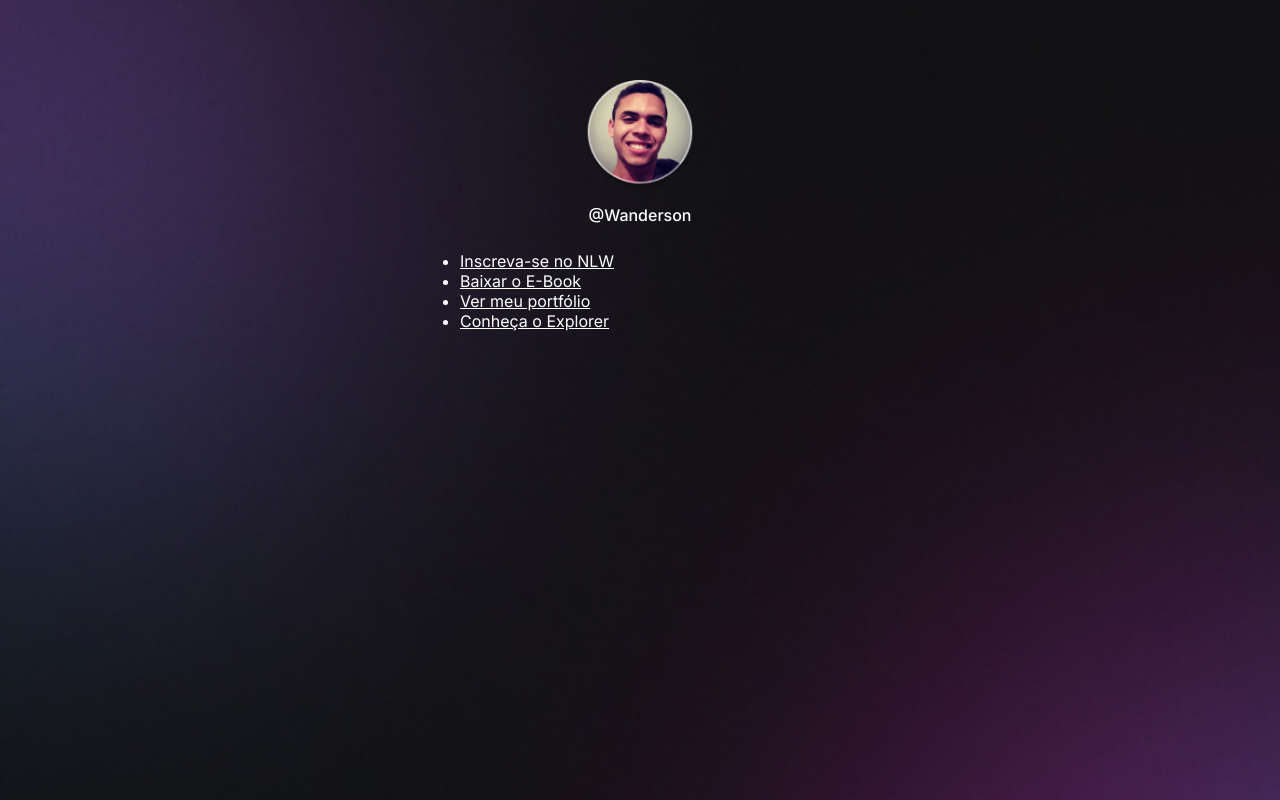
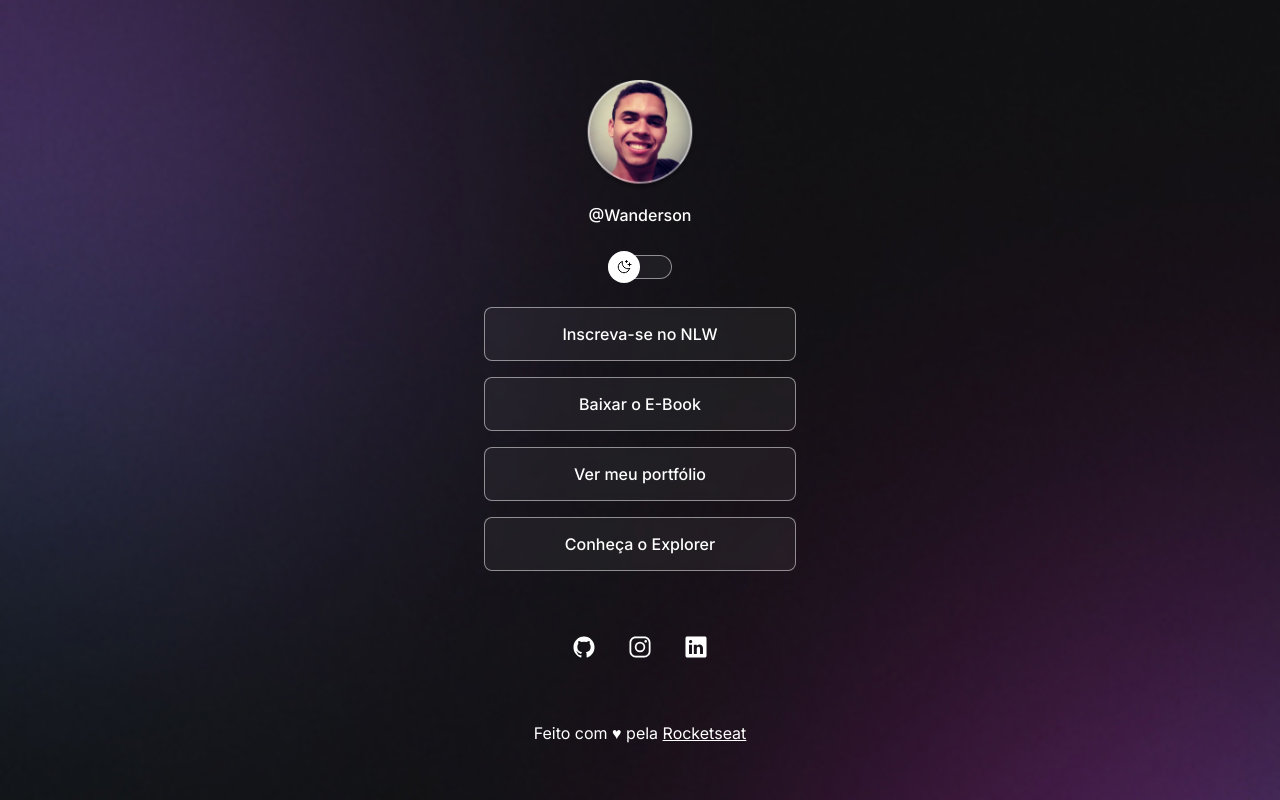
Before and after one commit to wanderson648/projeto-discover-devlinks, a plain HTML site: page index.html in a window 1280 px wide. Drawn offline with nearby package versions, Linux system fonts and the light colour scheme.

Commit message:
Avançando o HTML e CSS

```diff
--- a/index.html
+++ b/index.html
@@ -1,5 +1,5 @@
 <!DOCTYPE html>
-<html lang="en">
+<html lang="en" class="">
 
 <head>
 
@@ -23,6 +23,13 @@
       <p>@Wanderson</p>
     </div>
 
+    <div id="switch">
+      <button>
+
+      </button>
+      <span></span>
+    </div>
+
     <ul>
       <li>
         <a href="#" target="_blank">Inscreva-se no NLW</a>
@@ -37,8 +44,28 @@
         <a href="#" target="_blank">Conheça o Explorer</a>
       </li>
     </ul>
+
+    <div id="social-links">
+      <a href="https://github.com/wanderson648" target="_blank">
+        <ion-icon name="logo-github"></ion-icon>
+      </a>
+      <a href="https://github.com/wanderson648" target="_blank">
+        <ion-icon name="logo-instagram"></ion-icon>
+      </a>
+
+      <a href="https://www.linkedin.com/in/wanderso-oliveira/" target="_blank">
+        <ion-icon name="logo-linkedin"></ion-icon>
+      </a>
+    </div>
+
+    <footer>
+      Feito com ♥ pela <a href="https://rocketseat.com.br">Rocketseat</a>
+    </footer>
   </div>
 
+
+  <script type="module" src="https://unpkg.com/ionicons@7.1.0/dist/ionicons/ionicons.esm.js"></script>
+  <script nomodule src="https://unpkg.com/ionicons@7.1.0/dist/ionicons/ionicons.js"></script>
 </body>
 
 </html>
--- a/style.css
+++ b/style.css
@@ -4,9 +4,28 @@
   box-sizing: border-box;
 }
 
+:root {
+  --text-color: white;
+  --bg-url: url('./assets/bg-mobile.jpg');
+  --stroke-color: rgba(255, 255, 255, 0.5);
+  --surface-color: rgba(255, 255, 255, 0.05);
+  --surface-color-hover: rgba(0, 0, 0, 0.02);
+  --highlight-color: rgba(255, 255, 255, 0.2);
+  --switch-bg-url: url('./assets/moon-stars.svg')
+}
+
+.light {
+  --text-color: black;
+  --bg-url: url('./assets/bg-mobile-light.jpg');
+  --stroke-color: rgba(0, 0, 0, 0.5);
+  --surface-color: rgba(0, 0, 0, 0.05);
+  --surface-color-hover: rgba(0, 0, 0, 0.02);
+  --highlight-color:rgba(0, 0, 0, 0.1);
+  --switch-bg-url: url('./assets/sun.svg')
+}
 
 body {
-  background-image: url('./assets/bg-mobile.jpg');
+  background-image: var(--bg-url);
   background-repeat: no-repeat;
   background-size: cover;
   background-position: top center;
@@ -14,12 +33,13 @@ body {
 
 body * {
   font-family: "Inter", sans-serif;
-  color: #fff;
+  color: var(--text-color);
 }
 
 #container {
   width: 360px;
   margin: 56px auto 0;
+  padding: 0 24px;
 }
 
 #profile {
@@ -36,3 +56,107 @@ body * {
   line-height: 24px;
   margin-top: 8px;
 }
+
+/* switch */
+#switch {
+  width: 64px;
+  position: relative;
+
+  margin: 4px auto;
+}
+
+#switch button {
+  width: 32px;
+  height: 32px;
+  background: white var(--switch-bg-url) no-repeat center;
+  border: 0;
+  border-radius: 50%;
+
+  position: absolute;
+  top: 50%;
+  left: 0;
+  z-index: 1;
+  transform: translateY(-50%);
+}
+
+
+.light #switch button {
+  right: 0;
+  left: initial;
+}
+
+#switch span {
+  display: block;
+  width: 64px;
+  height: 24px;
+  background: var(--surface-color);
+  border: 1px solid var(--stroke-color);
+  backdrop-filter: blur(4px);
+  -webkit-backdrop-filter: blur(4px);
+  border-radius: 9999px;
+}
+
+
+/* Listas e links */
+
+ul {
+  list-style: none;
+
+  display: flex;
+  flex-direction: column;
+  gap: 16px;
+
+  padding: 24px 0;
+}
+
+ul li a {
+  display: flex;
+  align-items: center;
+  justify-content: center;
+
+  padding: 16px 24px;
+  background: var(--surface-color);
+  border: 1.5px solid var(--stroke-color);
+  border-radius: 8px;
+
+  backdrop-filter: blur(4px);
+  -webkit-backdrop-filter: blur(4px);
+
+  text-decoration: none;
+  font-weight: 500;
+
+  transition: background-color .1s;
+}
+
+ul li a:hover {
+  background-color: var(--surface-color-hover);
+  border: 1.5px solid var(--text-color);
+}
+
+/* social links */
+#social-links {
+  display: flex;
+  justify-content: center;
+  padding: 24px 0;
+  font-size: 24px;
+}
+
+#social-links a {
+  display: flex;
+  align-items: center;
+  justify-content: center;
+  padding: 16px;
+  transition: background-color 0.1s;
+  border-radius: 50%;
+}
+
+#social-links a:hover {
+  background: var(--highlight-color);
+}
+
+/*  footer */
+
+footer {
+  padding: 24px 0;
+  text-align: center;
+}
```
Also changed, not shown: assets/bg-mobile-light.jpg (added), assets/moon-stars.svg (added), assets/sun.svg (added).
